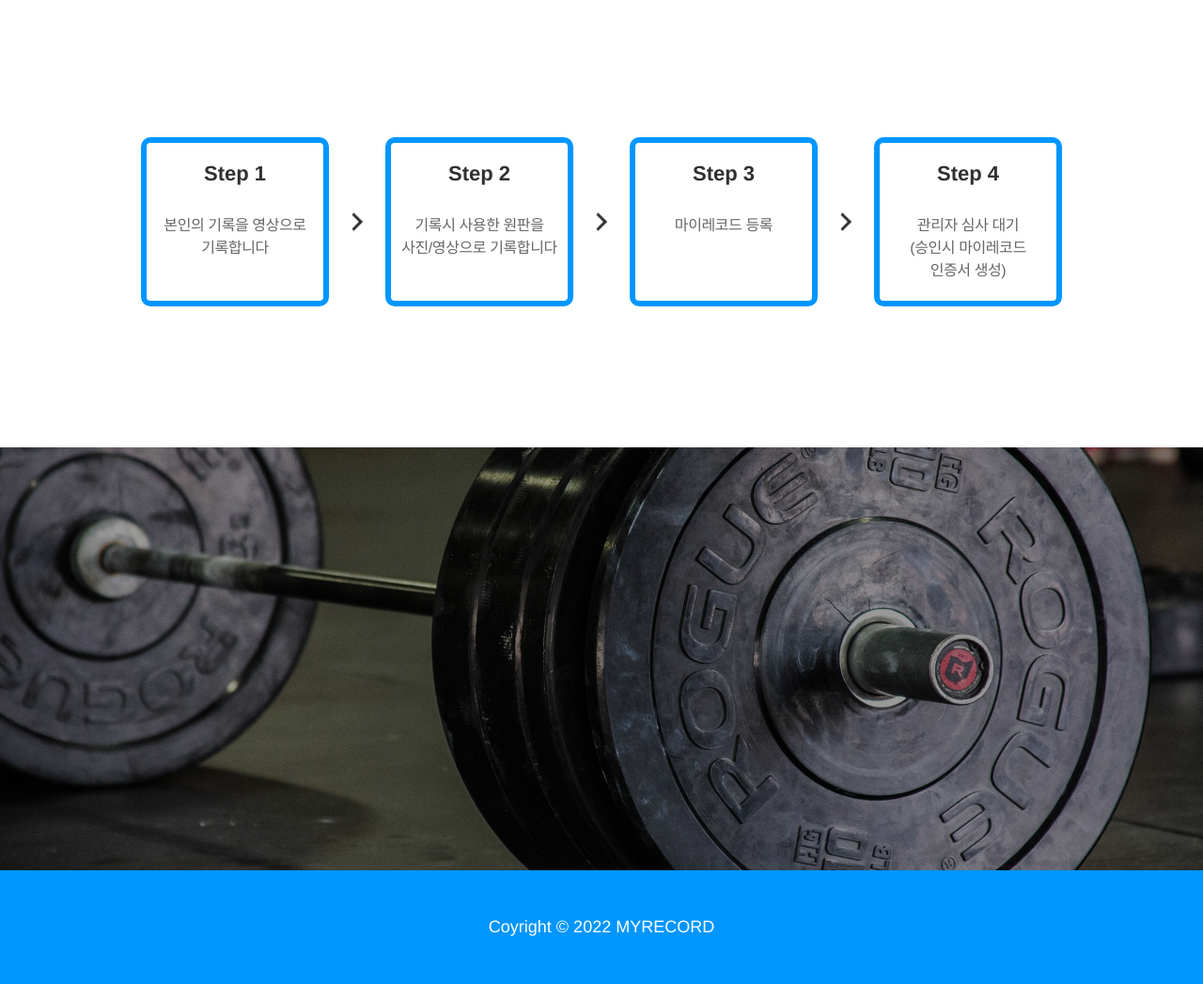
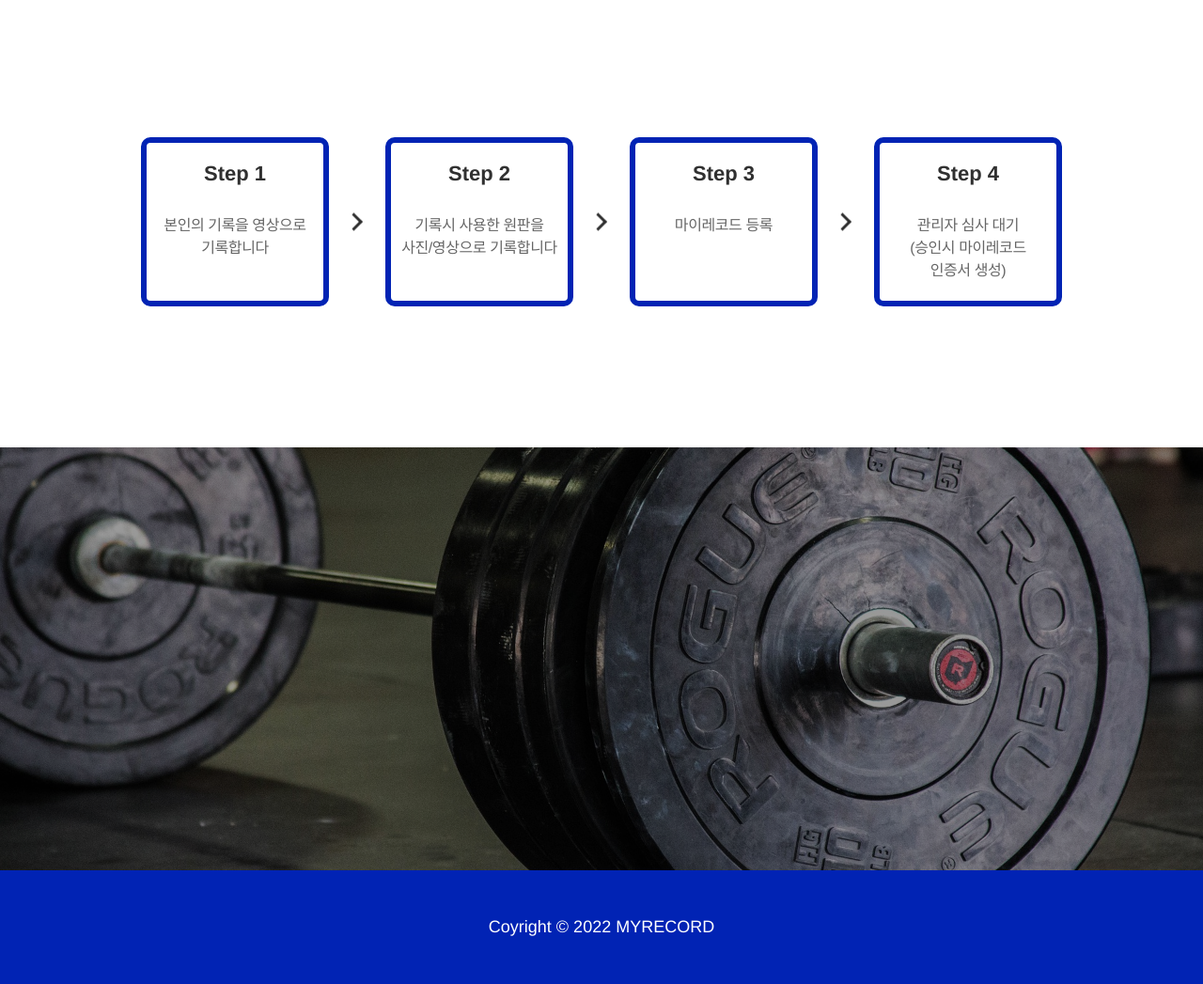
Before and after one commit to kang-mincheol/myrecord, a PHP site: page / in a window 1280 px wide. Shown: the part 650-1697 px from the top of the page at 94% size. Run offline with PHP 8.4, Linux system fonts and the light colour scheme; the visitor is signed in with stand-in values (Sample User, id 1); data that the repository does not hold is empty; some libraries are stand-ins or nearby versions; some web fonts are replaced.

Commit message:
메인 컬러 변수화

```diff
--- a/account/myaccount/index.css
+++ b/account/myaccount/index.css
@@ -25,5 +25,5 @@
 }
 
 #myaccount_wrap .footer_btn_wrap .account_change_btn {
-    color: #FFF; background-color: #0096FF;
+    color: #FFF; background-color: var(--main-color-1);
 }
--- a/common/common.css
+++ b/common/common.css
@@ -1,6 +1,10 @@
 @charset "UTF-8";
 
 /********** reset CSS **********/
+:root {
+    --main-color-1: #0123B4;
+}
+
 body, div, p, a, ul, ol, li, input, button {
     padding: 0; margin: 0;
 }
--- a/common/footer.css
+++ b/common/footer.css
@@ -4,5 +4,5 @@
 
 
 #footer .footer_wrap .copy_box {
-    background-color: #0096FF; padding: 50px 0; color: #FFF; font-size: 18px; font-weight: 500; text-align: center;
+    background-color: var(--main-color-1); padding: 50px 0; color: #FFF; font-size: 18px; font-weight: 500; text-align: center;
 }
--- a/common/index.css
+++ b/common/index.css
@@ -47,7 +47,7 @@
 }
 
 #section_2 .section_wrap .article_box {
-    width: 200px; border: 6px solid #0096FF; border-radius: 10px; box-sizing: border-box; padding: 20px 10px; position: relative;
+    width: 200px; border: 6px solid var(--main-color-1); border-radius: 10px; box-sizing: border-box; padding: 20px 10px; position: relative;
 }
 
 #section_2 .section_wrap .article_box::after {
--- a/record/my_record/index.css
+++ b/record/my_record/index.css
@@ -81,7 +81,7 @@
 }
 
 #my_record_wrap .record_wrap .record_box .record_info_box .record_status .blue {
-    color: #007eff;
+    color: var(--main-color-1);
 }
 
 #my_record_wrap .record_wrap .record_box .record_info_box .record_status .red {
--- a/record/record_regist/index.css
+++ b/record/record_regist/index.css
@@ -43,7 +43,7 @@
 }
 
 #notice_popup_wrap .popup_box .popup_header {
-    color: #FFF; font-size: 20px; font-weight: 500; line-height: 1.5; background-color: #0096FF; padding: 15px 0; text-align: center;
+    color: #FFF; font-size: 20px; font-weight: 500; line-height: 1.5; background-color: var(--main-color-1); padding: 15px 0; text-align: center;
 }
 
 #notice_popup_wrap .popup_box .popup_body {
@@ -51,7 +51,7 @@
 }
 
 #notice_popup_wrap .popup_box .access_btn {
-    display: block; width: 100%; padding: 15px 0; background-color: #0096FF; color: #FFF; font-size: 18px; font-weight: 700; line-height: 1.5;
+    display: block; width: 100%; padding: 15px 0; background-color: var(--main-color-1); color: #FFF; font-size: 18px; font-weight: 700; line-height: 1.5;
 }
 
 
--- a/record/record_view/index.css
+++ b/record/record_view/index.css
@@ -104,7 +104,7 @@
     background-color: #FFF; color: #303030;
 }
 #view_wrap .record_info_row .status_box.audit {
-    background-color: #0096FF; color: #FFF; border-color: #0096FF;
+    background-color: var(--main-color-1); color: #FFF; border-color: var(--main-color-1);
 }
 #view_wrap .record_info_row .status_box.approval {
     background-color: #303030; color: #FFF;
@@ -184,7 +184,7 @@
 }
 
 #view_wrap .bottom_btn_wrap .edit_btn {
-    color: #FFF; font-size: 16px; padding: 12px 20px; border-radius: 3px; background-color: #0096ff; margin: 0;
+    color: #FFF; font-size: 16px; padding: 12px 20px; border-radius: 3px; background-color: var(--main-color-1); margin: 0;
 }
 
 #view_wrap .bottom_btn_wrap .right_btn_wrap {
@@ -212,7 +212,7 @@
 
 
 .certificate_save {
-    display: none; justify-content: center; align-items: center; width: 980px; margin: 20px auto; padding: 10px 0; box-sizing: border-box; border: 3px solid #0096FF; border-radius: 5px; background-color: #0096FF; color: #FFF; font-size: 18px; font-weight: 700; text-align: center; word-break: keep-all;
+    display: none; justify-content: center; align-items: center; width: 980px; margin: 20px auto; padding: 10px 0; box-sizing: border-box; border: 3px solid var(--main-color-1); border-radius: 5px; background-color: var(--main-color-1); color: #FFF; font-size: 18px; font-weight: 700; text-align: center; word-break: keep-all;
 }
 
 .certificate_save.on {
--- a/util/index.css
+++ b/util/index.css
@@ -26,7 +26,7 @@
 
 
 #util_wrap .util_box {
-    width: calc(50% - 10px); border-radius: 10px; background-color: #0096FF; margin-bottom: 20px; transtion: all 0.3s; -webkit-transition: all 0.3s;
+    width: calc(50% - 10px); border-radius: 10px; background-color: var(--main-color-1); margin-bottom: 20px; transtion: all 0.3s; -webkit-transition: all 0.3s;
 }
 
 #util_wrap .util_box:hover {
```
